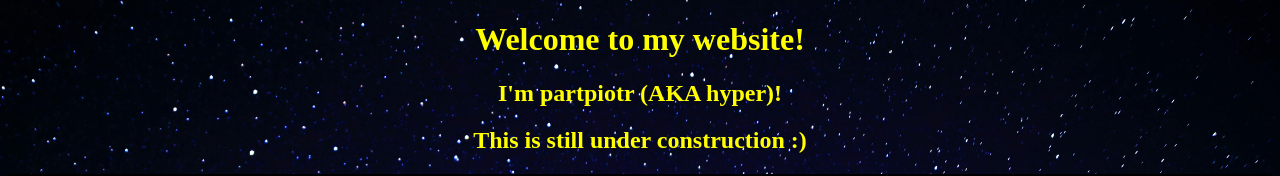
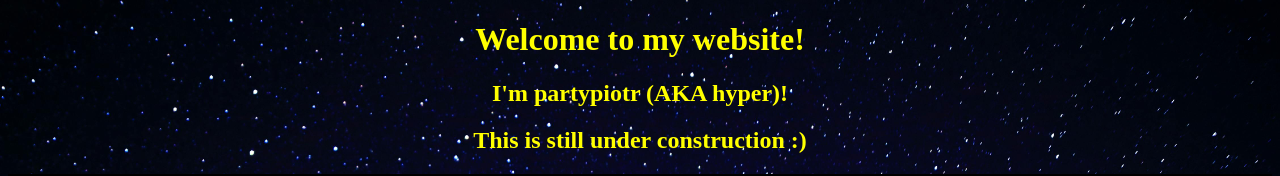
Before and after one commit to partypiotr/partypiotr_xyz, a plain HTML site: page index.html in a window 1280 px wide. Shown: the top 176 px of the page. Drawn offline with Linux system fonts and the light colour scheme.

Commit message:
Quick code refactor

```diff
--- a/index.html
+++ b/index.html
@@ -1,4 +1,5 @@
 <!DOCTYPE html>
+<!--suppress ALL -->
 <html>
 <style>
     body {
@@ -19,7 +20,7 @@
 </head>
 <body>
 <h1 class="main">Welcome to my website!</h1>
-<h2 class="main">I'm partpiotr (AKA hyper)!</h2>
+<h2 class="main">I'm partypiotr (AKA hyper)!</h2>
 <h2 class="main">This is still under construction :)</h2>
 <marquee bgcolor="black" style="color:red;">
     <pre>now featuring IE gif!                              try clicking the pikachu!                                               still working as intended. i think.                                      we have a visitor counter now!                            every gif is now clickable!</pre>
```
